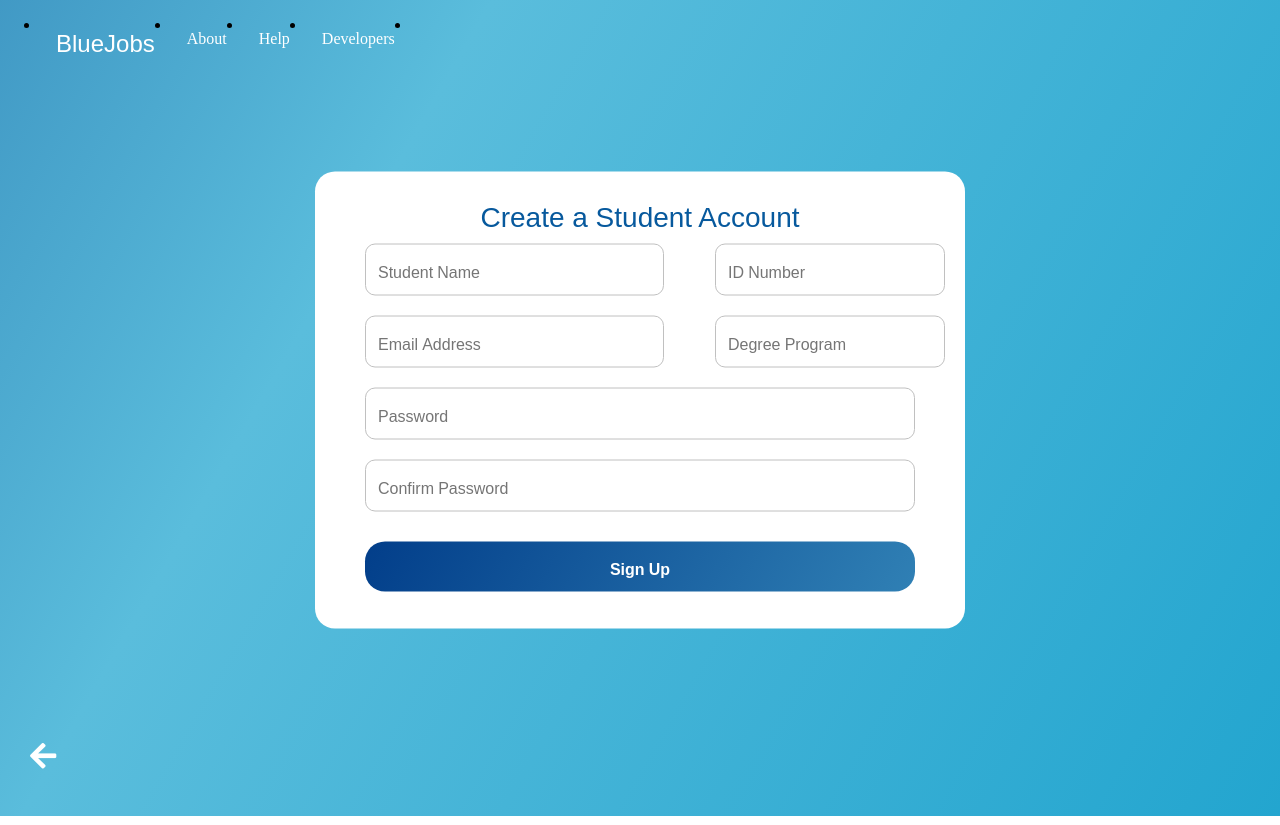
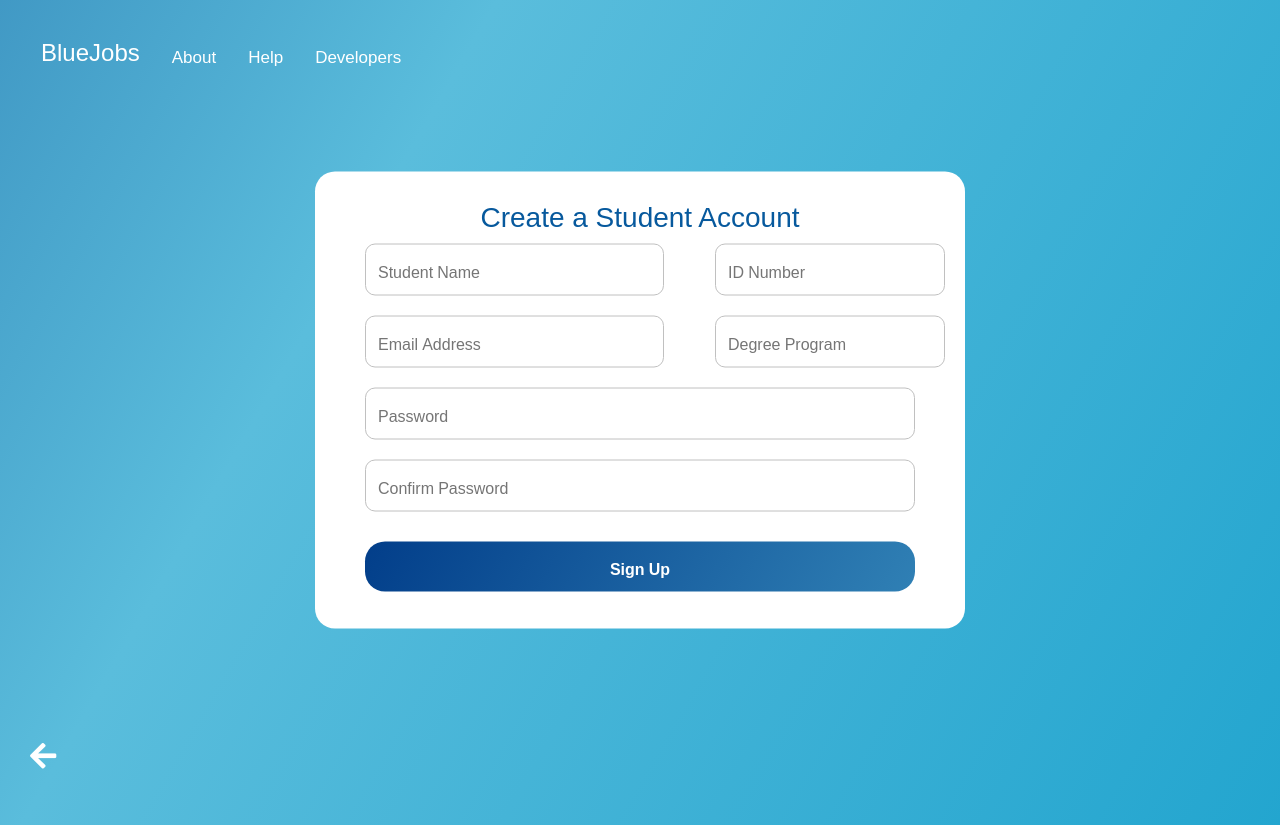
Before and after one commit to nicsdv/bluejobs, a Django app: page /bluejobs/signup/student/ in a window 1280 px wide. Run offline with Django 5.2, Linux system fonts and the light colour scheme; some web fonts are replaced.

Commit message:
Fixed css file errors

```diff
--- a/bluejobs/landing_page/templates/landing_page/signup-department.html
+++ b/bluejobs/landing_page/templates/landing_page/signup-department.html
@@ -35,7 +35,7 @@
 
   </form>  -->
 
-  <ul>
+  <ul class="navbar">
     <li><a class="bluejobsnav" href="{% url 'landing_page:home' %}">BlueJobs</a></li>
     <li><a href="{% url 'landing_page:about' %}">About </a></li>
     <li><a href="{% url 'landing_page:help' %}">Help </a></li>
--- a/bluejobs/landing_page/templates/landing_page/signup-student.html
+++ b/bluejobs/landing_page/templates/landing_page/signup-student.html
@@ -44,7 +44,7 @@
     <button type="submit">Sign Up</button>
     </form> -->
 
-    <ul>
+    <ul class="navbar">
       <li><a class="bluejobsnav" href="{% url 'landing_page:home' %}">BlueJobs</a></li>
       <li><a href="{% url 'landing_page:about' %}">About </a></li>
       <li><a href="{% url 'landing_page:help' %}">Help </a></li>
--- a/bluejobs/landing_page/templates/landing_page/signup.html
+++ b/bluejobs/landing_page/templates/landing_page/signup.html
@@ -2,7 +2,7 @@
 
 {% block content %}
 
-<ul>
+<ul class = "navbar">
   <li><a class="bluejobsnav" href="{% url 'landing_page:home' %}">BlueJobs</a></li>
   <li><a href="{% url 'landing_page:about' %}">About </a></li>
   <li><a href="{% url 'landing_page:help' %}">Help </a></li>
--- a/bluejobs/templates/base.html
+++ b/bluejobs/templates/base.html
@@ -6,7 +6,7 @@
         <meta charset="UTF-8">
         <meta name="viewport" content="width=device-width,initial-scale=1.0">
         <link rel="stylesheet" href="https://cdnjs.cloudflare.com/ajax/libs/font-awesome/5.15.4/css/all.min.css">
-        <link rel="stylesheet" href = "{% static 'style.css' %}">
+        <link rel="stylesheet" href = "{% static 'css/style.css' %}">
         <title>{% block title %}{% endblock %}</title>
     </head>
     <body>
```
Also changed, not shown: bluejobs/db.sqlite3, bluejobs/static/css/style.css (renamed from bluejobs/static/style.css).
